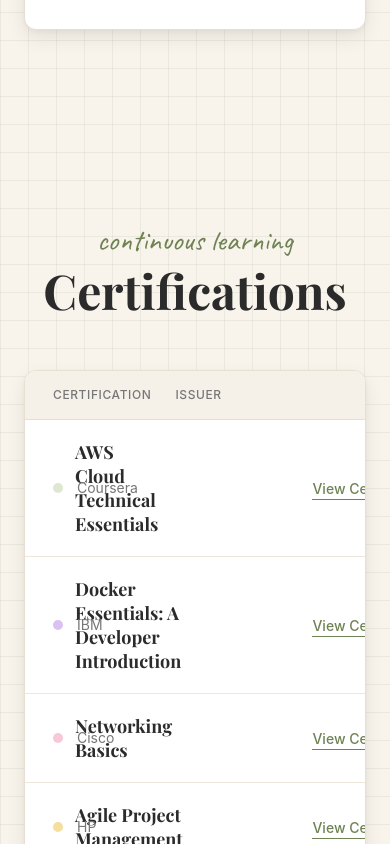
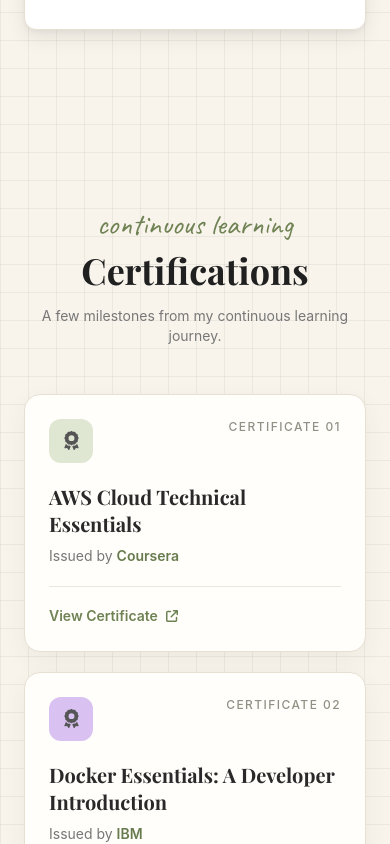
Before and after one commit to aish-0925/portfolio, a React (Vite) app: page / in a window 390 px wide. Shown: the part 8780-9624 px from the top of the page. Built offline with nearby package versions, Linux system fonts and the light colour scheme.

Commit message:
Redesign certifications as responsive cards

```diff
--- a/src/components/Certifications.jsx
+++ b/src/components/Certifications.jsx
@@ -1,4 +1,5 @@
 import { motion } from "framer-motion";
+import { FaArrowUpRightFromSquare, FaAward } from "react-icons/fa6";
 
 const certifications = [
   {
@@ -43,132 +44,62 @@ export default function Certifications() {
   return (
     <section
       id="certifications"
-      className="max-w-7xl mx-auto px-6 lg:px-10 py-24"
+      className="max-w-7xl mx-auto px-6 lg:px-10 py-20 lg:py-24"
     >
-      {/* Section Heading */}
-      <div className="text-center mb-14">
+      <div className="text-center mb-12 md:mb-14">
         <p className="caveat text-3xl text-[#6f8253]">
           continuous learning
         </p>
-
-        <h2 className="playfair text-5xl md:text-6xl font-bold mt-2">
+        <h2 className="playfair text-4xl md:text-5xl font-bold mt-2 text-[#202020]">
           Certifications
         </h2>
+        <p className="mt-4 text-[#777] text-sm md:text-base">
+          A few milestones from my continuous learning journey.
+        </p>
       </div>
 
-      {/* Certification Table */}
-      <motion.div
-        initial={{ opacity: 0, y: 30 }}
-        whileInView={{ opacity: 1, y: 0 }}
-        viewport={{ once: true }}
-        transition={{ duration: 0.6 }}
-        className="
-          bg-white
-          border
-          border-[#e7dfd2]
-          rounded-xl
-          paper-shadow
-          overflow-hidden
-        "
-      >
-        {/* Table Header */}
-        <div
-          className="
-            grid
-            grid-cols-[1fr_180px_170px]
-            gap-6
-            items-center
-            px-7
-            py-4
-            bg-[#f5f0e8]
-            border-b
-            border-[#e7dfd2]
-          "
-        >
-          <p className="text-xs uppercase tracking-wider text-[#777] font-medium">
-            Certification
-          </p>
-
-          <p className="text-xs uppercase tracking-wider text-[#777] font-medium">
-            Issuer
-          </p>
-
-          <p className="text-xs uppercase tracking-wider text-[#777] font-medium text-center">
-            Certificate
-          </p>
-        </div>
-
-        {/* Certification Rows */}
+      <div className="grid grid-cols-1 sm:grid-cols-2 xl:grid-cols-3 gap-5 lg:gap-6">
         {certifications.map((certificate, index) => (
-          <motion.div
+          <motion.article
             key={certificate.title}
-            initial={{ opacity: 0, y: 10 }}
+            initial={{ opacity: 0, y: 22 }}
             whileInView={{ opacity: 1, y: 0 }}
             viewport={{ once: true }}
-            transition={{
-              duration: 0.4,
-              delay: index * 0.08,
-            }}
-            className="
-              grid
-              grid-cols-[1fr_180px_170px]
-              gap-6
-              items-center
-              px-7
-              py-5
-              border-b
-              border-[#eee7dc]
-              last:border-b-0
-              hover:bg-[#fcfaf6]
-              transition-colors
-            "
+            transition={{ duration: 0.45, delay: index * 0.06 }}
+            className="group relative flex flex-col min-h-[220px] rounded-2xl border border-[#e7dfd2] bg-[#fffefa] p-6 shadow-[0_8px_24px_rgba(70,65,50,0.06)] transition-all duration-300 hover:-translate-y-1 hover:shadow-[0_14px_30px_rgba(70,65,50,0.10)]"
           >
-            {/* Certification */}
-            <div className="flex items-center gap-3 min-w-0">
-              <span
-                className={`
-                  w-2.5
-                  h-2.5
-                  rounded-full
-                  ${certificate.accent}
-                  shrink-0
-                `}
-              />
+            <div className="flex items-start justify-between gap-4">
+              <span className={`flex h-11 w-11 items-center justify-center rounded-xl ${certificate.accent} text-[#555]`}>
+                <FaAward size={19} />
+              </span>
+              <span className="text-xs font-medium uppercase tracking-[0.12em] text-[#929084]">
+                Certificate {String(index + 1).padStart(2, "0")}
+              </span>
+            </div>
 
-              <h3 className="playfair text-lg font-semibold leading-6">
+            <div className="mt-5 flex-1">
+              <h3 className="playfair text-xl font-semibold leading-snug text-[#292929]">
                 {certificate.title}
               </h3>
+              <p className="mt-2 text-sm text-[#777]">
+                Issued by <span className="font-semibold text-[#687b4e]">{certificate.issuer}</span>
+              </p>
             </div>
 
-            {/* Issuer */}
-            <p className="text-sm text-[#777]">
-              {certificate.issuer}
-            </p>
-
-            {/* View Certificate */}
-            <div className="text-center">
+            <div className="mt-5 border-t border-[#eee7dc] pt-4">
               <a
                 href={certificate.pdf}
                 target="_blank"
                 rel="noopener noreferrer"
-                className="
-                  inline-block
-                  text-sm
-                  font-medium
-                  text-[#6f8253]
-                  border-b
-                  border-[#6f8253]
-                  hover:text-[#52633d]
-                  hover:border-[#52633d]
-                  transition-colors
-                "
+                className="inline-flex items-center gap-2 text-sm font-semibold text-[#6f8253] transition-colors hover:text-[#52633d]"
               >
                 View Certificate
+                <FaArrowUpRightFromSquare size={12} />
               </a>
             </div>
-          </motion.div>
+          </motion.article>
         ))}
-      </motion.div>
+      </div>
     </section>
   );
 }
```
